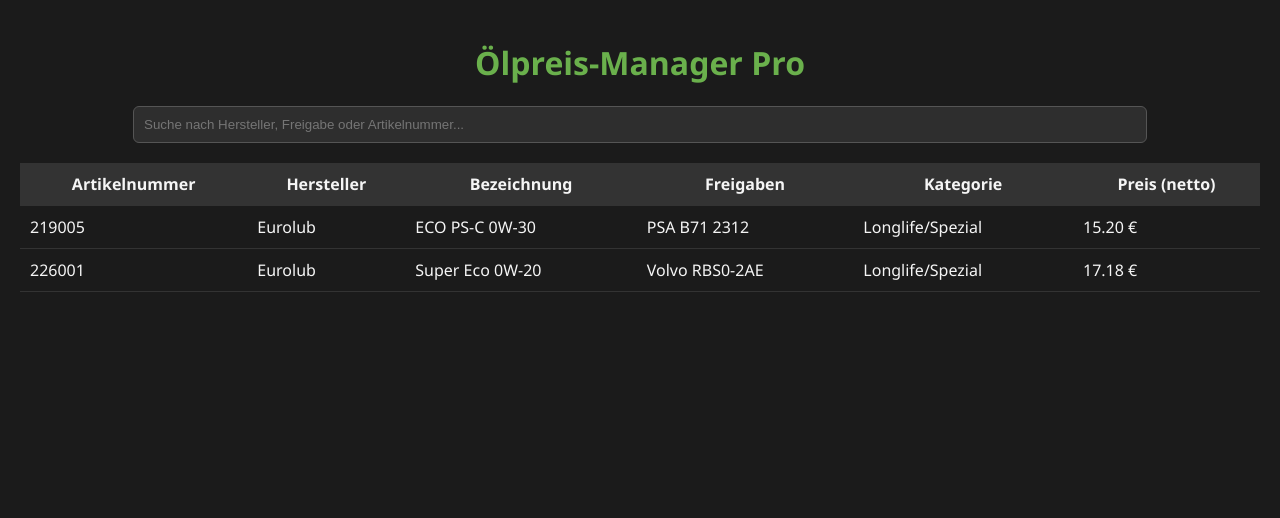
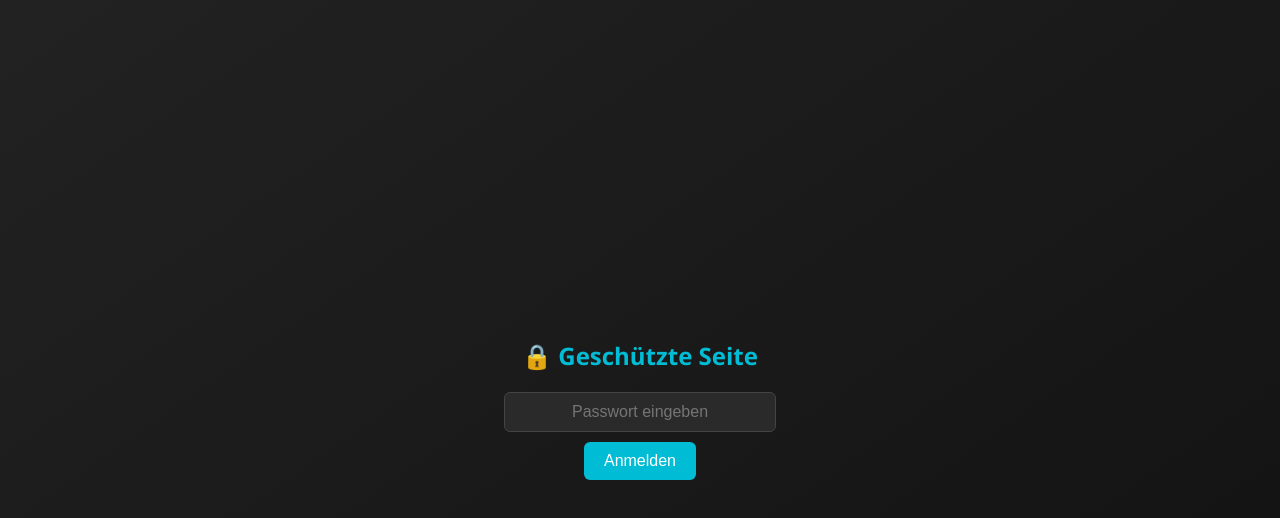
Before and after one commit to McLovin84de/Oelpreis-Manager-Pro, a React (Vite) app: page / in a window 1280 px wide. Shown: the top 518 px of the page. Built offline with nearby package versions, Linux system fonts and the light colour scheme.

Commit message:
Fix: letzte Änderungen vor neuer Skriptversion

```diff
--- a/src/App.jsx
+++ b/src/App.jsx
@@ -1,64 +1,69 @@
 import React, { useState, useEffect } from "react";
 import "./styles.css";
+import data from "./data/localdb.json";
 
 export default function App() {
-  const [data, setData] = useState([]);
+  const [password, setPassword] = useState("");
+  const [unlocked, setUnlocked] = useState(false);
   const [search, setSearch] = useState("");
-  const [filtered, setFiltered] = useState([]);
 
-  useEffect(() => {
-    fetch("/localdb.json")
-      .then((res) => res.json())
-      .then((json) => {
-        setData(json);
-        setFiltered(json);
-      })
-      .catch(() => alert("Fehler bei Suche"));
-  }, []);
-
-  const handleSearch = (e) => {
-    const value = e.target.value.toLowerCase();
-    setSearch(value);
-    setFiltered(
-      data.filter(
-        (item) =>
-          item.hersteller.toLowerCase().includes(value) ||
-          item.bezeichnung.toLowerCase().includes(value) ||
-          item.artikelnummer.includes(value) ||
-          item.freigaben.some((f) => f.toLowerCase().includes(value))
-      )
-    );
+  const handleLogin = () => {
+    if (password === "26061984") setUnlocked(true);
+    else alert("Falsches Passwort!");
   };
 
+  if (!unlocked) {
+    return (
+      <div className="login-container">
+        <h2>🔒 Geschützte Seite</h2>
+        <input
+          type="password"
+          placeholder="Passwort eingeben"
+          value={password}
+          onChange={(e) => setPassword(e.target.value)}
+        />
+        <button onClick={handleLogin}>Anmelden</button>
+      </div>
+    );
+  }
+
+  const filtered = data.filter((item) =>
+    item.bezeichnung.toLowerCase().includes(search.toLowerCase())
+  );
+
   return (
-    <div className="app">
-      <h1>Ölpreis-Manager Pro</h1>
+    <div className="container">
+      <h1>🛢️ Öl-Datenübersicht</h1>
       <input
         type="text"
-        placeholder="Suche nach Hersteller, Freigabe oder Artikelnummer..."
+        placeholder="Suche nach Bezeichnung..."
         value={search}
-        onChange={handleSearch}
+        onChange={(e) => setSearch(e.target.value)}
       />
       <table>
         <thead>
           <tr>
+            <th>Interne Nr</th>
             <th>Artikelnummer</th>
             <th>Hersteller</th>
             <th>Bezeichnung</th>
+            <th>Kategorie</th>
             <th>Freigaben</th>
-            <th>Kategorie</th>
-            <th>Preis (netto)</th>
+            <th>Netto EK</th>
+            <th>VK1</th>
           </tr>
         </thead>
         <tbody>
-          {filtered.map((item, i) => (
-            <tr key={i}>
-              <td>{item.artikelnummer}</td>
-              <td>{item.hersteller}</td>
-              <td>{item.bezeichnung}</td>
-              <td>{item.freigaben.join(", ")}</td>
-              <td>{item.kategorie}</td>
-              <td>{item.preis_netto.toFixed(2)} €</td>
+          {filtered.map((oil) => (
+            <tr key={oil.interne_nummer}>
+              <td>{oil.interne_nummer}</td>
+              <td>{oil.artikelnummer}</td>
+              <td>{oil.hersteller}</td>
+              <td>{oil.bezeichnung}</td>
+              <td>{oil.kategorie}</td>
+              <td>{oil.freigaben.join(", ")}</td>
+              <td>{oil.preis_netto.toFixed(2)} €</td>
+              <td>{oil.vk1.toFixed(2)} €</td>
             </tr>
           ))}
         </tbody>
--- a/src/styles.css
+++ b/src/styles.css
@@ -1,45 +1,126 @@
+/* === Grundlayout === */
 body {
-  background-color: #1b1b1b;
-  color: #f5f5f5;
-  font-family: "Segoe UI", sans-serif;
+  background-color: #1e1e1e;
+  color: #e0e0e0;
+  font-family: "Segoe UI", Roboto, sans-serif;
   margin: 0;
   padding: 0;
 }
 
-.app {
-  padding: 20px;
+/* === Loginbereich === */
+.login-container {
+  display: flex;
+  flex-direction: column;
+  align-items: center;
+  justify-content: center;
+  height: 100vh;
+  background: linear-gradient(145deg, #222, #111);
 }
 
-h1 {
-  text-align: center;
-  color: #6ab04c;
+.login-container h2 {
+  margin-bottom: 20px;
+  font-size: 24px;
+  color: #00bcd4;
 }
 
-input {
-  display: block;
-  margin: 20px auto;
+.login-container input {
   padding: 10px;
-  width: 80%;
-  background: #2e2e2e;
-  color: white;
-  border: 1px solid #555;
+  font-size: 16px;
+  margin-bottom: 10px;
   border-radius: 6px;
+  border: 1px solid #444;
+  background-color: #2a2a2a;
+  color: #fff;
+  width: 250px;
+  text-align: center;
 }
 
+.login-container input:focus {
+  outline: none;
+  border-color: #00bcd4;
+}
+
+.login-container button {
+  padding: 10px 20px;
+  font-size: 16px;
+  border: none;
+  border-radius: 6px;
+  background-color: #00bcd4;
+  color: white;
+  cursor: pointer;
+  transition: 0.3s;
+}
+
+.login-container button:hover {
+  background-color: #0097a7;
+}
+
+/* === Hauptseite === */
+.container {
+  padding: 20px 40px;
+  max-width: 1200px;
+  margin: auto;
+}
+
+.container h1 {
+  text-align: center;
+  color: #00bcd4;
+  margin-bottom: 30px;
+}
+
+.container input {
+  width: 100%;
+  padding: 10px;
+  margin-bottom: 20px;
+  border-radius: 6px;
+  border: 1px solid #555;
+  background-color: #2b2b2b;
+  color: #fff;
+  font-size: 16px;
+}
+
+/* === Tabelle === */
 table {
   width: 100%;
   border-collapse: collapse;
+  background-color: #2a2a2a;
+  border-radius: 8px;
+  overflow: hidden;
 }
 
 th, td {
   padding: 10px;
-  border-bottom: 1px solid #333;
+  text-align: left;
+  border-bottom: 1px solid #444;
 }
 
 th {
-  background: #333;
+  background-color: #333;
+  color: #00bcd4;
+  font-weight: bold;
 }
 
 tr:hover {
-  background: #2a2a2a;
+  background-color: #383838;
 }
+
+td:last-child {
+  text-align: right;
+}
+
+/* === Kategorie-Farben === */
+td:nth-child(5) {
+  font-weight: bold;
+}
+
+td:nth-child(5):contains("Standard") {
+  color: #a0a0a0;
+}
+
+td:nth-child(5):contains("Longlife/Spezial") {
+  color: #4caf50;
+}
+
+td:nth-child(5):contains("Premium/Hochleistung") {
+  color: #ff9800;
+}
```
